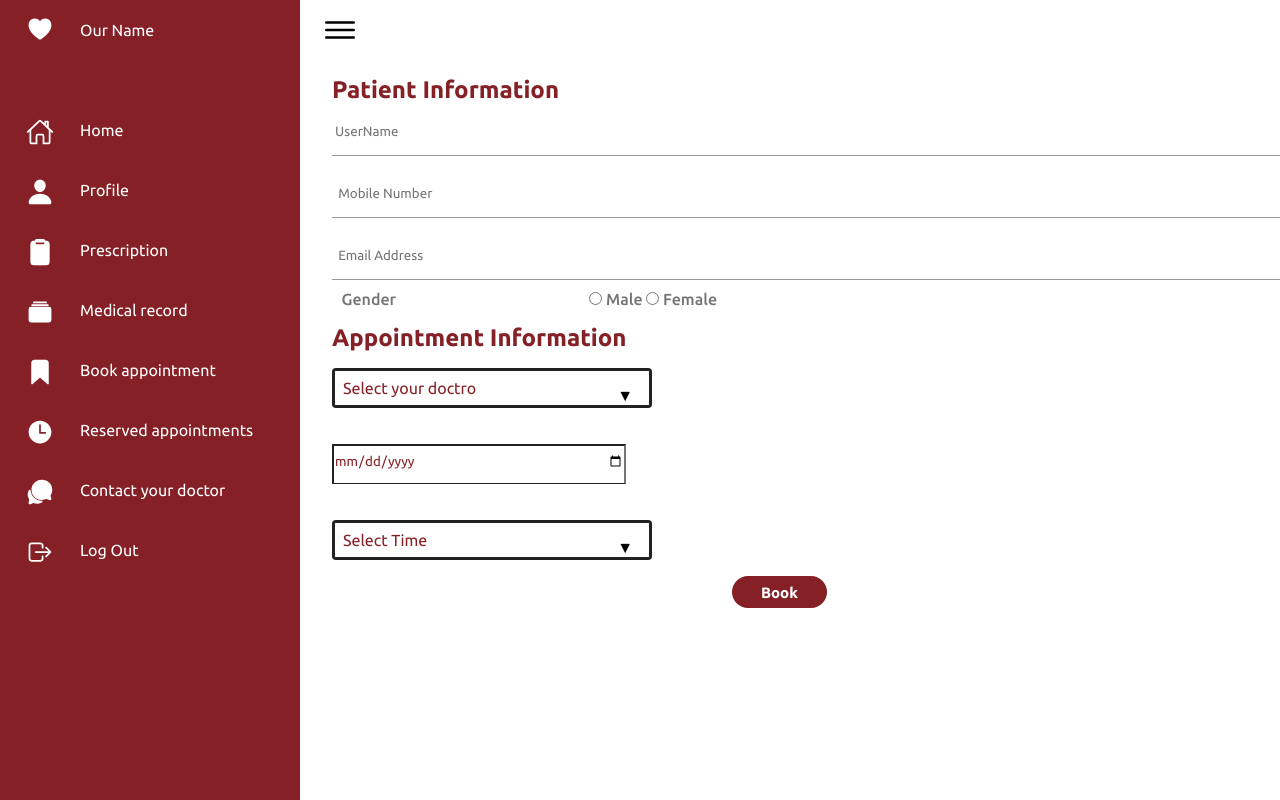
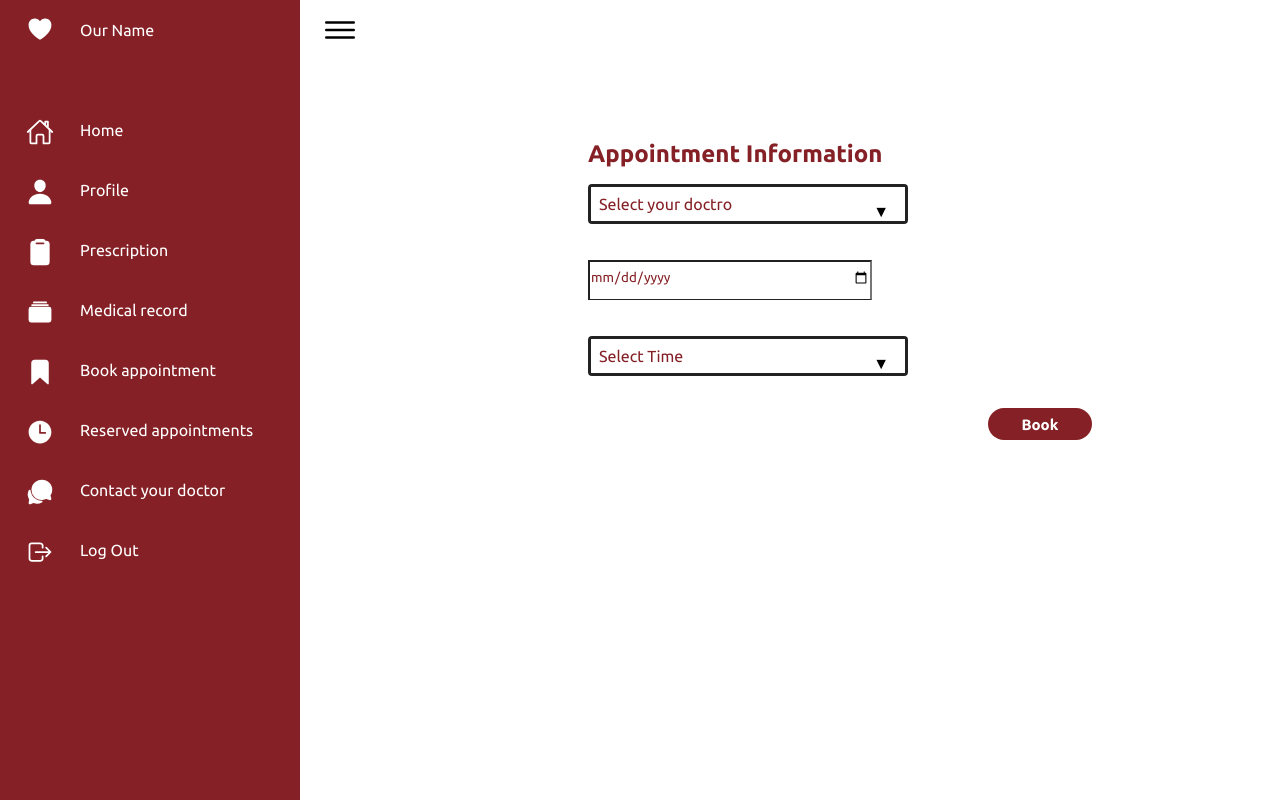
Before and after one commit to Habibafathalla/HIS_CardiologyWebsite, a Python web app: template templates/Booking.html in a window 1280 px wide. Run offline with Jinja, Linux system fonts and the light colour scheme; the template is opened without the code that fills it, so the values that code supplies are empty.

Commit message:
forms edit

```diff
--- a/static/css/patientstyle.css
+++ b/static/css/patientstyle.css
@@ -205,9 +205,12 @@ body {
 
   /* ===================== Booking form===================== */
 #booking{
-  margin-left: 2rem;
+  margin-left: 18rem;
+  margin-top: 5rem;
+  display: block;
+  border: #AE1E06;
+  border-radius: 30px;
 
-  display: block;
   box-shadow: var(--black2);
 }
 
@@ -224,11 +227,11 @@ body {
 .submit-btn
 {
 display: none;
-width:10%;
+width:15%;
 cursor: pointer;
 display: block;
 margin-left:25rem ;
-margin-top: 1rem;
+margin-top: 2rem;
 height: 2rem;
 background: var(--red);
 border: 0;
@@ -367,7 +370,8 @@ margin-left: 50px;
     color: var(--red);
      }
 .box{
-	width: 31%;
+  position: relative;
+	width: 41%;
   height:40px ;
   margin-top: 2.25rem;
   margin-bottom: 20px;
@@ -381,7 +385,7 @@ margin-left: 50px;
 
 /* ====================== contact form ========================== */
 #contact{
-margin-right: 25rem;
+margin-right: 15rem;
  margin-top:35rem;
   display: block;
   box-shadow: var(--black2);
@@ -402,8 +406,8 @@ display: block;
 width:40%;
 cursor: pointer;
 display: block;
-margin-left:30rem ;
-margin-top: 1rem;
+margin-left:29rem ;
+
 height: 2rem;
 background: var(--red);
 border: 0;
@@ -413,6 +417,10 @@ color: white;
 font-weight: 800;
 font-size: 15px;
 
+}
+#message{
+  position: fixed;
+  width: 50%;
 }
 
 /* ====================== Responsive Design ========================== */
--- a/static/js/main.js
+++ b/static/js/main.js
@@ -22,11 +22,7 @@ toggle.onclick = function () {
 
 // Booking form
 const form = document.querySelector('#booking')
-const usernameInput = document.getElementById("UserName");
-const male=document.querySelector('#Male')
-const female=document.querySelector('#Female')
-const mobile_phoneInput = document.querySelector('#Mobile_phone')
-const emailInput = document.querySelector('#Email')
+
 const dateInput = document.querySelector('#day')
 const day=document.querySelector('#day')
 
@@ -37,29 +33,6 @@ form.addEventListener('submit',(event)=>{
  })
 
 function validateForm(){
-  if(usernameInput.value.trim()==''){
-    setError(usernameInput,"please enter a username");
-  }
-  else{
-    clearerror(usernameInput);
-  }
-
-  if(mobile_phoneInput.value.trim()==''){
-    setError(mobile_phoneInput,"please enter your number");
-  }
-  else if(mobile_phoneInput.value.trim().length<11 || mobile_phoneInput.value.trim().length >12){
-    setError(mobile_phoneInput,"please enter a Valid number")
-  }
-  else{
-    clearerror(mobile_phoneInput);
-  }
-
- if(isEmailValid(emailInput.value)){
-  clearerror(emailInput);
-  }
-  else{
-    setError(emailInput,"Enter Vaild Email");
-  }
 
   if(day.value.trim()==''){
     setError(day,"Selec day");
--- a/templates/Booking.html
+++ b/templates/Booking.html
@@ -127,52 +127,20 @@
                     <ion-icon name="menu-outline"></ion-icon>
                 </div>
              </div>
-        <!-- =========================form ==================== -->
+       <!-- =========================form ==================== -->
 
 
 
-	    <div class="booking">
+      <div class="booking">
             <div class="form">
 		 <form id="booking" class='input-group-register'>
-            <div class="Header1">
-                <h2>Patient Information</h2>
 
-            </div>
 
-                <!-- UserName -->
-            <div>
-                <input type='text'class='input-field' id="UserName" placeholder=' UserName' >
-                <span></span>
-            </div>
-
-            <!-- Mobile phone -->
-            <div>
-             <input type='number'class='input-field' id="Mobile_phone" placeholder='  Mobile Number ' >
-             <span></span>
-            </div>
-
-            <!-- Email -->
-            <div>
-             <input type='text' id="Email"class='input-field'placeholder='  Email Address' >
-             <span></span>
-            </div>
-
-            <!-- gender -->
-            <div>
-                <label2 for="dt"> Gender</label2>
-                <label class="form-control">
-                <input type="radio"id="Male" class="check" name="gender" value="Male"> Male
-                <input type="radio" id="Female" class="check2" name="gender" value="Female"> Female
-                <span></span>
-
-              </label>
-            </div>
-
-            <div class="Header1">
+               <!-----Doctor --- -->
+               <div class="Header1">
                 <h2>Appointment Information</h2>
 
             </div>
-               <!-----Doctor --- -->
 
             <div class="select">
                 <select name="doctors" id="doctors">
```
Also changed, not shown: static/js/contactf.js (+1 -18 lines), templates/contact.html (+17 -19 lines).
